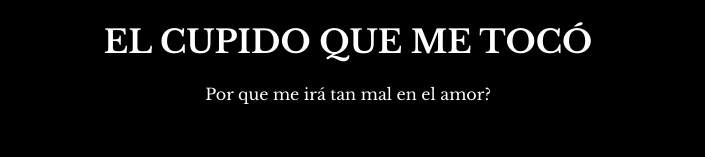
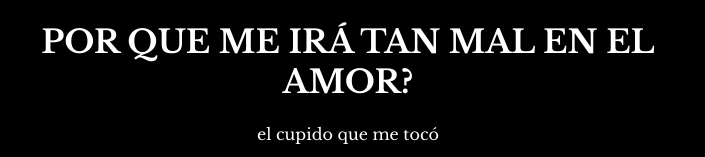
Before and after one commit to drakejhamby/css-meme-poster, a plain HTML site: page index.html in a window 1280 px wide. Shown: the part 645-802 px from the top of the page, without its empty margins (292-997 px from the left). Drawn offline with nearby package versions, Linux system fonts and the light colour scheme.

Commit message:
Update index.html

```diff
--- a/index.html
+++ b/index.html
@@ -29,8 +29,8 @@ But it must have the following features:
   <body>
     <div>
       <img src="./assets/images/cupid.png" alt/>
-      <h1>el cupido que me tocó</h1>
-      <p>Por que me irá tan mal en el amor?</p>
+      <h1>Por que me irá tan mal en el amor?</h1>
+      <p>el cupido que me tocó</p>
     </div>
   </body>
   </html>
```
